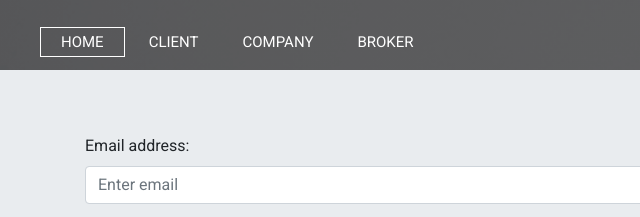
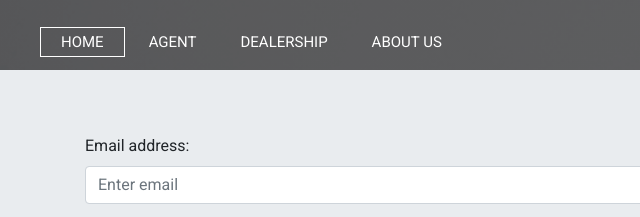
Before and after one commit to fuinha/The_Negotiator, a website: page public/signUp.html in a window 1280 px wide. Shown: the top 217 px of the page, 0-640 px from the left. Drawn offline with nearby package versions, Linux system fonts and the light colour scheme; files that its build step writes are made by us from their sources; files whose address does not match are found by name.

Commit message:
commit for merge

```diff
--- a/public/signUp.html
+++ b/public/signUp.html
@@ -5,7 +5,6 @@
   <meta name="viewport" content="width=device-width, initial-scale=1.0">
   <meta http-equiv="X-UA-Compatible" content="ie=edge">
   <link href="https://fonts.googleapis.com/css?family=Roboto&display=swap" rel="stylesheet">
-  <link rel="stylesheet" href="./assets/style.css">
   <link rel="stylesheet" href="https://maxcdn.bootstrapcdn.com/bootstrap/4.0.0/css/bootstrap.min.css" integrity="sha384-Gn5384xqQ1aoWXA+058RXPxPg6fy4IWvTNh0E263XmFcJlSAwiGgFAW/dAiS6JXm" crossorigin="anonymous">
   <link rel="stylesheet" type="text/css" href="./assets/style.css">
       <!-- JQuery ajax-->
@@ -21,9 +20,9 @@
                 </div>
                 <ul class="main-nav">
                   <li class="highlight"><a href="">HOME</a></li>
-                    <li><a href="">CLIENT</a></li>
-                    <li><a href="">COMPANY</a></li>
-                    <li><a href="">BROKER</a></li>
+                  <li><a href="">AGENT</a></li>
+                  <li><a href="">DEALERSHIP</a></li>
+                  <li><a href="about.html">ABOUT US</a></li>
                 </ul>
               </div>
             </header>
```
Lines whose indentation alone changed are shown as unchanged.
